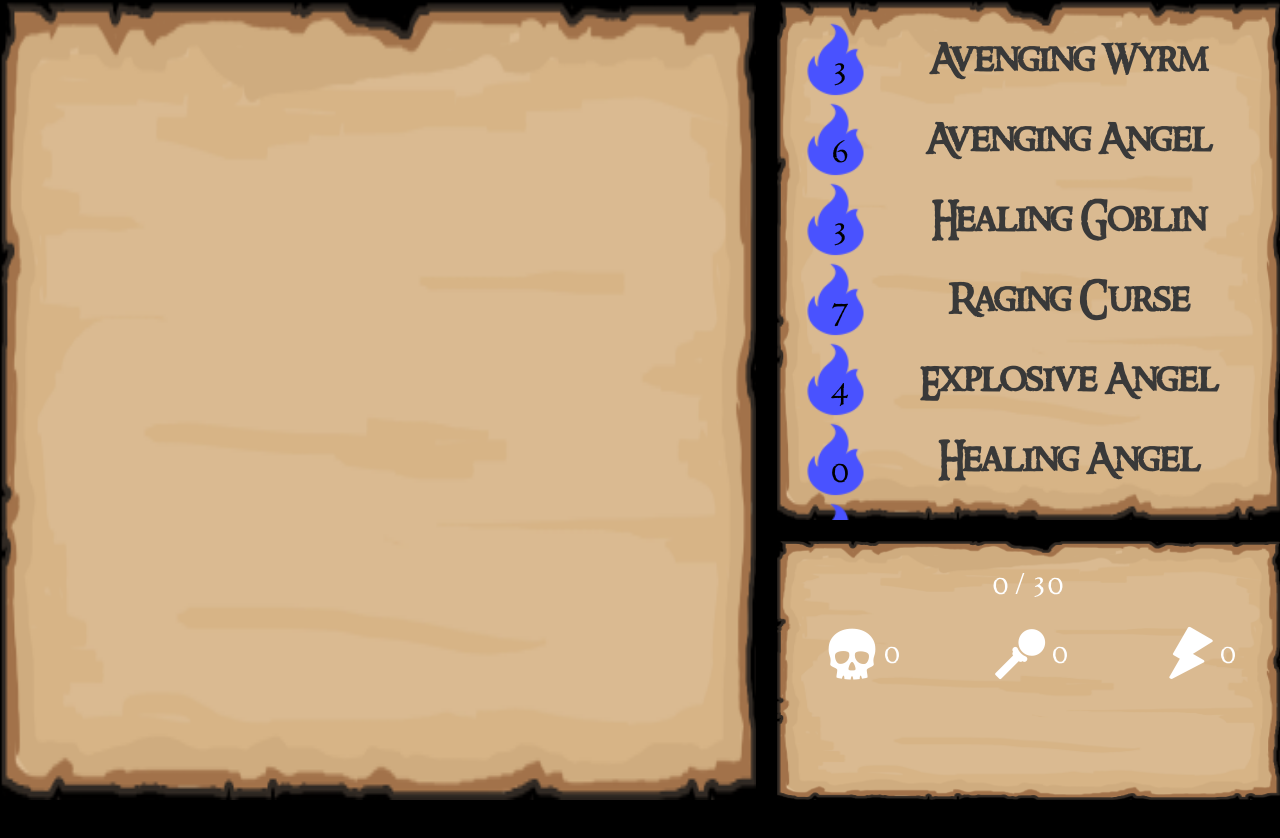
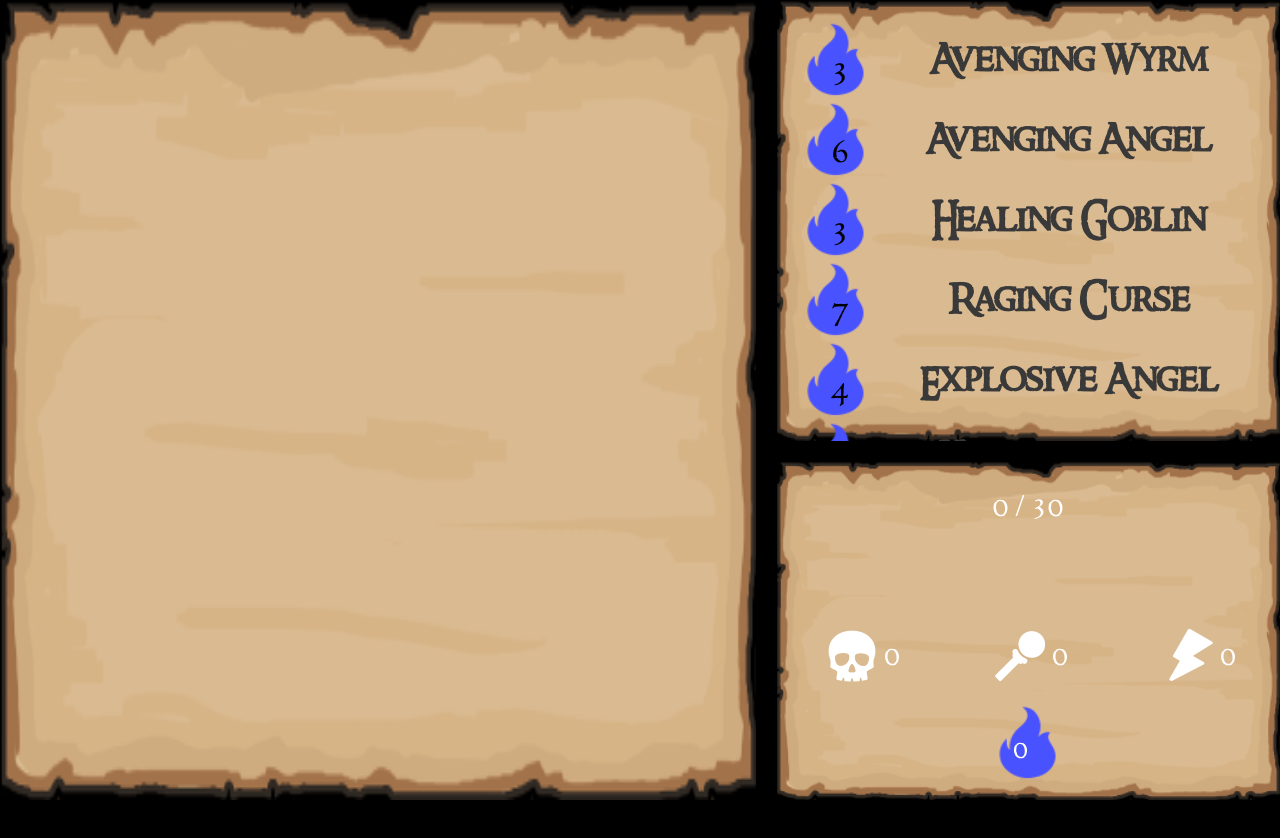
Before and after one commit to senpai-academy/deckbuilder-kata, a React (Create React App) app: page / in a window 1280 px wide. Shown: the top 838 px of the page. Before the commit the page ends 800 px from the top, so only its background shows below. Built offline with nearby package versions, Linux system fonts and the light colour scheme.

Commit message:
Finalisimo

```diff
--- a/src/App.css
+++ b/src/App.css
@@ -104,7 +104,19 @@ li {
   top: 15px;
 
 }
+.img-mana-deckTotal {
+  background-image: url("../public/Sprites/Icons/Mana.png");
+  filter: invert(69%) sepia(49%) saturate(7005%) hue-rotate(234deg) brightness(104%) contrast(104%);
+  background-repeat: no-repeat;
+  background-size: contain;
+  width: 80px;
+  height: 160px;
+  display: flex;
+  justify-content: center;
+  position: relative;
+  top: 15px;
 
+}
 .numero-deck{
   font-family: 'RINGM';
   font-size: 20px;
@@ -112,6 +124,15 @@ li {
   top: 25px;
   left: 15px;
   z-index: 2;
+}
+.numero-decktotal{
+  font-family: 'RINGM';
+  font-size: 30px;
+  position: absolute;
+  top: 43px;
+  left: 25px;
+  z-index: 2;
+  color: white;
 }
 
 .text-title-deck{
@@ -140,6 +161,8 @@ li {
 body{
   background-color: #000;
   font-family:'RINGM';
+  overflow-x: hidden;
+  overflow-y: hidden;
 }
 
 .container{
@@ -400,7 +423,7 @@ body{
 .deck-top{
   display: grid;
   grid-area: 1/1/2/2;
-margin-top: 5%;
+  margin-top: 5%;
 }
 .deck-mid{
   display: grid;
@@ -420,28 +443,31 @@ margin-top: 5%;
 .deckTopDetails{
   text-align: center;
   font-size: xx-large;
-
   color: white;
 }
 .iconDeckDetails{
   text-align: center;
   font-size: xx-large;
-align-items: center;
+  align-items: center;
   color: white;
   display: flex;
 }
 .deck-spell{
   display: flex;
 }
+
 .icon-deck{
   display: flex;
+}
 
-}
 .deck-instant{
 display: flex;
 justify-self: flex-end;
 }
+
 .deck-bot{
   display: grid;
   grid-area: 3/1/4/2;
+  align-items: center;
+  justify-content: center;
 }
--- a/src/App.js
+++ b/src/App.js
@@ -83,9 +83,6 @@ function App() {
           <DeckInfo
         myCards={state.myCards}/>
       </div>
-
-
-
     </div>
     </>
   );
--- a/src/components/deckInfo.jsx
+++ b/src/components/deckInfo.jsx
@@ -1,9 +1,14 @@
 
 
 const DeckInfo = ({myCards}) => {
+    let manatotalcost = 0
     let criaturascartas = 0
     let spellcartas = 0
     let instantcartas = 0
+    myCards.forEach(card => {
+        manatotalcost = card.cost + manatotalcost
+});
+
 myCards.forEach(card => {
     switch (card.cardType) {
         case "Creature":
@@ -21,11 +26,9 @@ myCards.forEach(card => {
         <div>
             <div className={"deck-Info"}>
                 <div className="deck-top">
-
                     <span className="deckTopDetails">
-{myCards.length} / 30
+                        {myCards.length} / 30
                     </span>
-
                 </div>
 
                 <div className="deck-mid flow-row">
@@ -52,6 +55,10 @@ myCards.forEach(card => {
                 </div>
 
                 <div className="deck-bot">
+                        <div className='relative'>
+                            <span className='numero-decktotal'>{manatotalcost}</span>
+                            <div className='img-mana-deckTotal'></div>
+                        </div>
                 </div>
             </div>
         </div>
```
